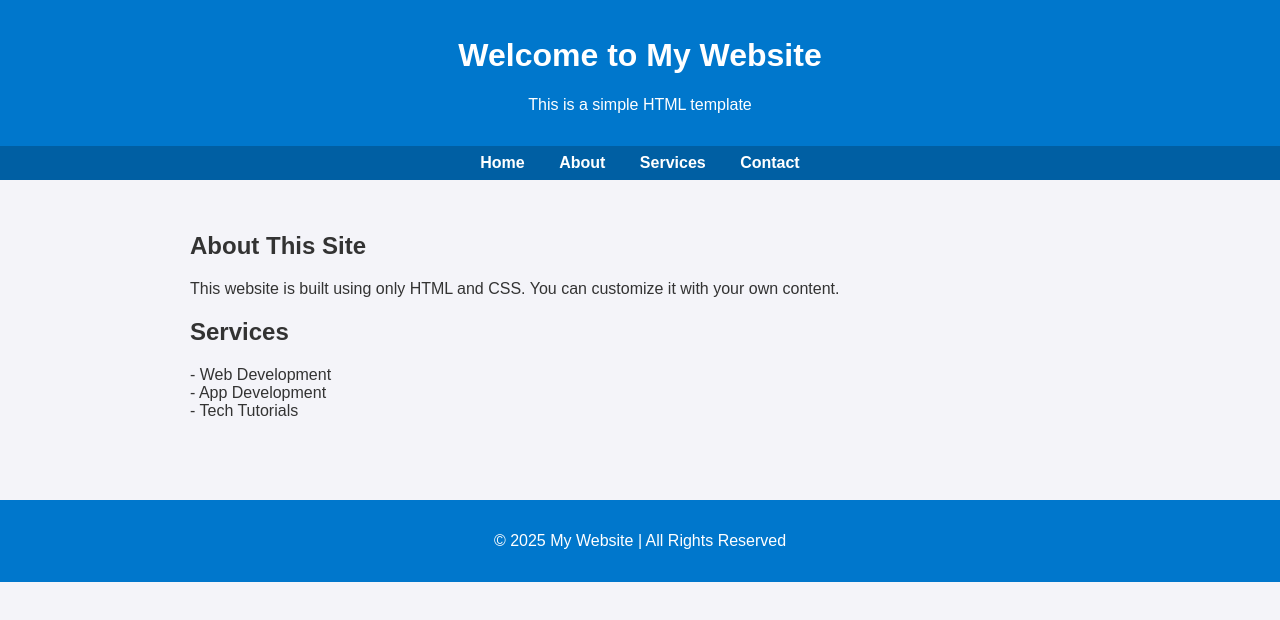
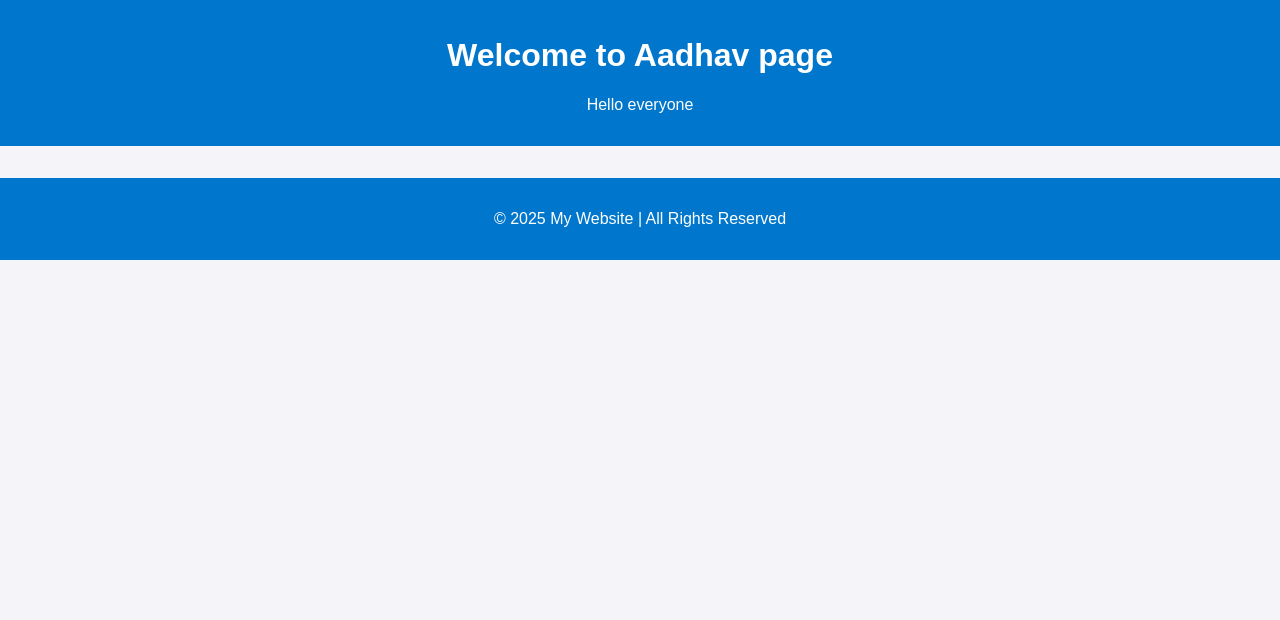
Before and after one commit to waystruly-prog/test, a plain HTML site: page index.html in a window 1280 px wide. Drawn offline with Linux system fonts and the light colour scheme.

Commit message:
Update index.html

```diff
--- a/index.html
+++ b/index.html
@@ -48,31 +48,10 @@
 </head>
 <body>
   <header>
-    <h1>Welcome to My Website</h1>
-    <p>This is a simple HTML template</p>
+    <h1>Welcome to Aadhav page</h1>
+    <p>Hello everyone</p>
   </header>
 
-  <nav>
-    <a href="#">Home</a>
-    <a href="#">About</a>
-    <a href="#">Services</a>
-    <a href="#">Contact</a>
-  </nav>
-
-  <div class="container">
-    <h2>About This Site</h2>
-    <p>
-      This website is built using only HTML and CSS.
-      You can customize it with your own content.
-    </p>
-
-    <h2>Services</h2>
-    <p>
-      - Web Development <br>
-      - App Development <br>
-      - Tech Tutorials
-    </p>
-  </div>
 
   <footer>
     <p>&copy; 2025 My Website | All Rights Reserved</p>
```
